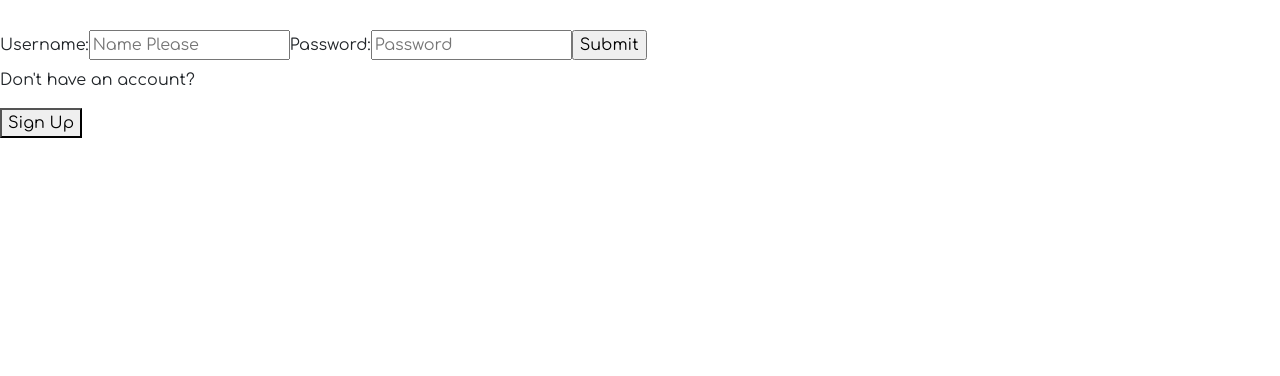
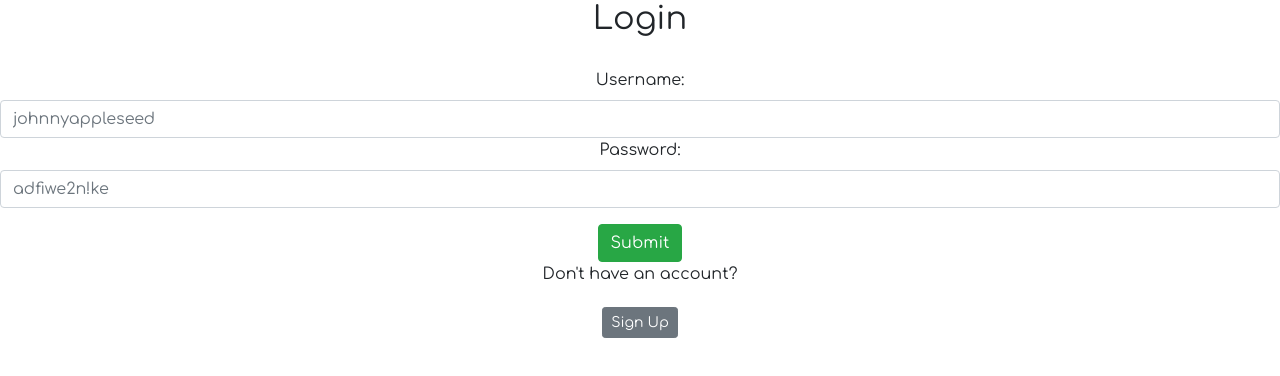
Before and after one commit to angeljuarez77/foody_app, a React (Create React App) app in the folder foody/: page / in a window 1280 px wide. Both pictures are taken after a click on the button "Login". Shown: the top 376 px of the page. Built offline with nearby package versions, Linux system fonts and the light colour scheme; no server answers.

Commit message:
added styling

```diff
--- a/foody/src/App.css
+++ b/foody/src/App.css
@@ -34,11 +34,11 @@
   margin-top: 50px;
   width:250px;
 }
-.logbtns{
+/* .logbtns{
   width: 90px;
   height: 40px;
   margin: 10px;
   margin-left: 15px;
   border-radius: 7px;
   font-size: 20px;
-}
+} */
--- a/foody/src/components/LoggedOut/CreateAccount.js
+++ b/foody/src/components/LoggedOut/CreateAccount.js
@@ -8,7 +8,7 @@ import { Button, Form, FormGroup, Label, Input, FormText } from 'reactstrap';
 export default function CreateAccount(props) {
   return (
     <div class='logged-out-view' id='sign-up'>
-      <h1> Create User Account </h1>
+      <h2> Create User Account </h2>
       <UserForm onSubmit={props.onSubmit} onChange={props.onChange} />
       <p> Already have an account? </p> <LoginButton  pageSwitch = {props.pageSwitch}/>
     </div>
--- a/foody/src/components/LoggedOut/LoggedOut.css
+++ b/foody/src/components/LoggedOut/LoggedOut.css
@@ -8,44 +8,22 @@ h1 {
 font-size: 1rem;
 }
 
-
 .logged-out-view {
-  margin: auto 0;
   text-align: center;
-
 }
-
-#login {
-
-}
-
-
 
 /* Sign Up Page */
 
-
-
+.loggedoutview-button {
+  margin: 5px;
+}
 
 /* Form */
-
-h2 {
-
-}
 
 form {
 margin-top: 30px;
 }
 
-label {
-
-}
-
-input {
-
-}
-p {
-
-}
 #submit-button {
 margin-bottom: 30px;
 }
--- a/foody/src/components/LoggedOut/Login.js
+++ b/foody/src/components/LoggedOut/Login.js
@@ -1,11 +1,12 @@
 import React from 'react';
 import UserForm from './UserForm.js';
-import './LoggedOut.css'
+import './LoggedOut.css';
 
 import SignUpButton from './SignUpButton';
 export default function Login(props) {
   return (
-    <div>
+    <div className="logged-out-view">
+    <h2 id='login-title'> Login </h2>
       <UserForm onSubmit={props.onSubmit} onChange={props.onChange} />
       <p> Don't have an account? </p> <SignUpButton pageSwitch = {props.pageSwitch}/>
     </div>
--- a/foody/src/components/LoggedOut/LoginButton.js
+++ b/foody/src/components/LoggedOut/LoginButton.js
@@ -1,8 +1,9 @@
 import React from 'react';
 import { Button } from 'reactstrap';
+import './LoggedOut.css';
 
 export default function LoginButton(props) {
   return(
-    <button onClick={ () => props.pageSwitch('login')} className="logbtns"> Login </button>
+    <Button onClick={ () => props.pageSwitch('login')} color="secondary" size="sm" className="loggedoutview-button"> Login </Button>
   )
 }
--- a/foody/src/components/LoggedOut/SignUpButton.js
+++ b/foody/src/components/LoggedOut/SignUpButton.js
@@ -1,9 +1,9 @@
 import React from 'react';
 import { Button } from 'reactstrap';
-
+import './LoggedOut.css';
 
 export default function SignUpButton(props){
   return(
-    <button onClick = {() => props.pageSwitch('signup')} color="secondary" size="sm">Sign Up</button>
+    <Button onClick = {() => props.pageSwitch('signup')} color="secondary" size="sm" className="loggedoutview-button">Sign Up</Button>
   )
 }
--- a/foody/src/components/LoggedOut/UserForm.js
+++ b/foody/src/components/LoggedOut/UserForm.js
@@ -1,20 +1,43 @@
 import React from 'react';
+import { Button, Form, FormGroup, Label, Input, FormText } from 'reactstrap';
 
 export default function UserForm(props) {
 
   return (
-    <div>
-      <form class='login-signup-form' onSubmit={props.onSubmit} onChange={props.onChange}>
-        <label class='login-signup-label' id='username-form-label'>
+  <div id='signup-login-form' >
+    <Form>
+      <FormGroup
+        class='login-signup-form'
+        onSubmit={props.onSubmit}
+        onChange={props.onChange}>
+      <Label
+        for="exampleUserName"
+        id='username-form-label'>
           Username:
-          <input  id="name" placeholder="Name Please"/>
-        </label>
-        <label class='login-signup-label' id='password-form-label'>
+      </Label>
+      <Input
+        type='text'
+        id="name"
+        placeholder="johnnyappleseed"
+        />
+      <Label
+        id='password-form-label'>
           Password:
-          <input id="password" placeholder="Password"/>
-        </label>
-        <input class='submit-button' id='login-signup-submit' type="submit" value="Submit"></input>
-      </form>
-    </div>
+      </Label>
+      <Input
+        id="password"
+          type="password"
+          name="password"
+          placeholder="adfiwe2n!ke"
+        />
+      </FormGroup>
+      <Button
+        id='login-signup-submit'
+        type="submit"
+        value="Submit"
+        color="success"
+        > Submit </Button>
+    </Form>
+  </div>
   )
 }
```
Also changed, not shown: foody/src/components/LoggedOut/loginButtons.css (deleted).
